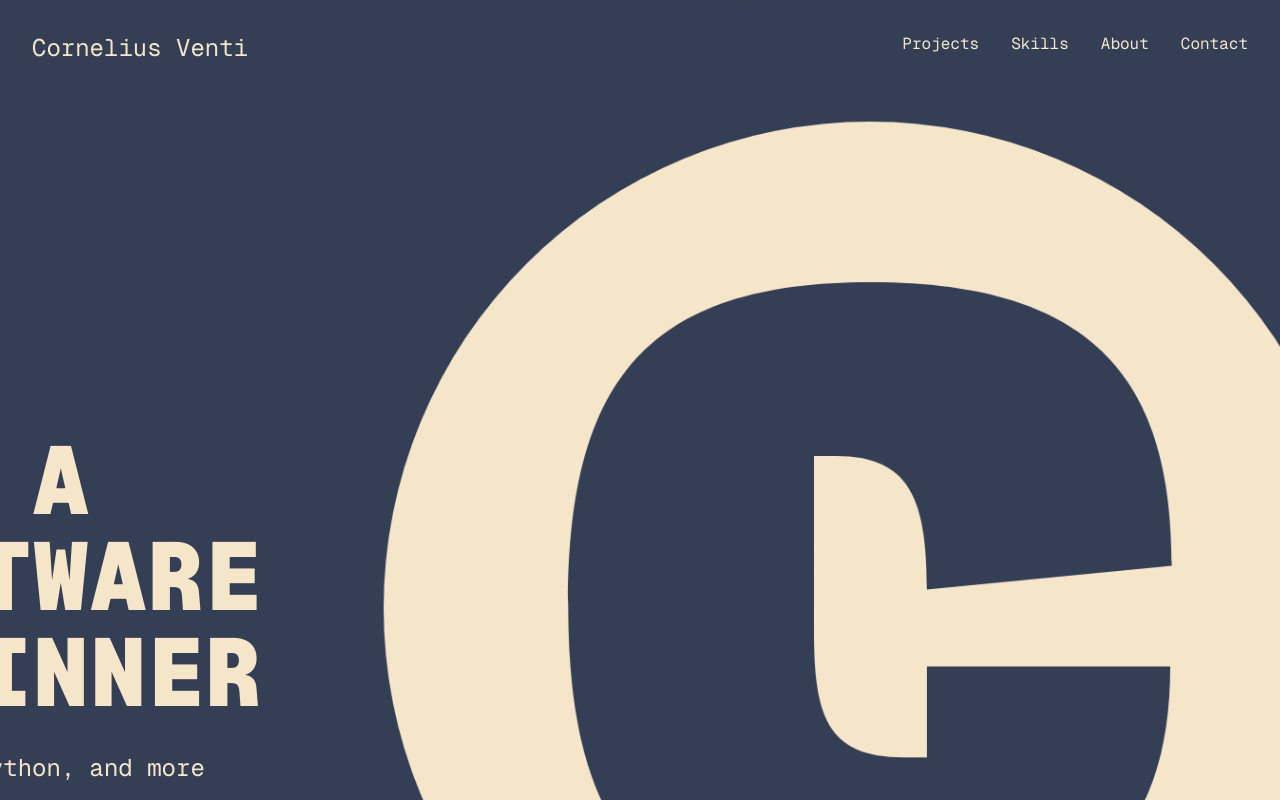
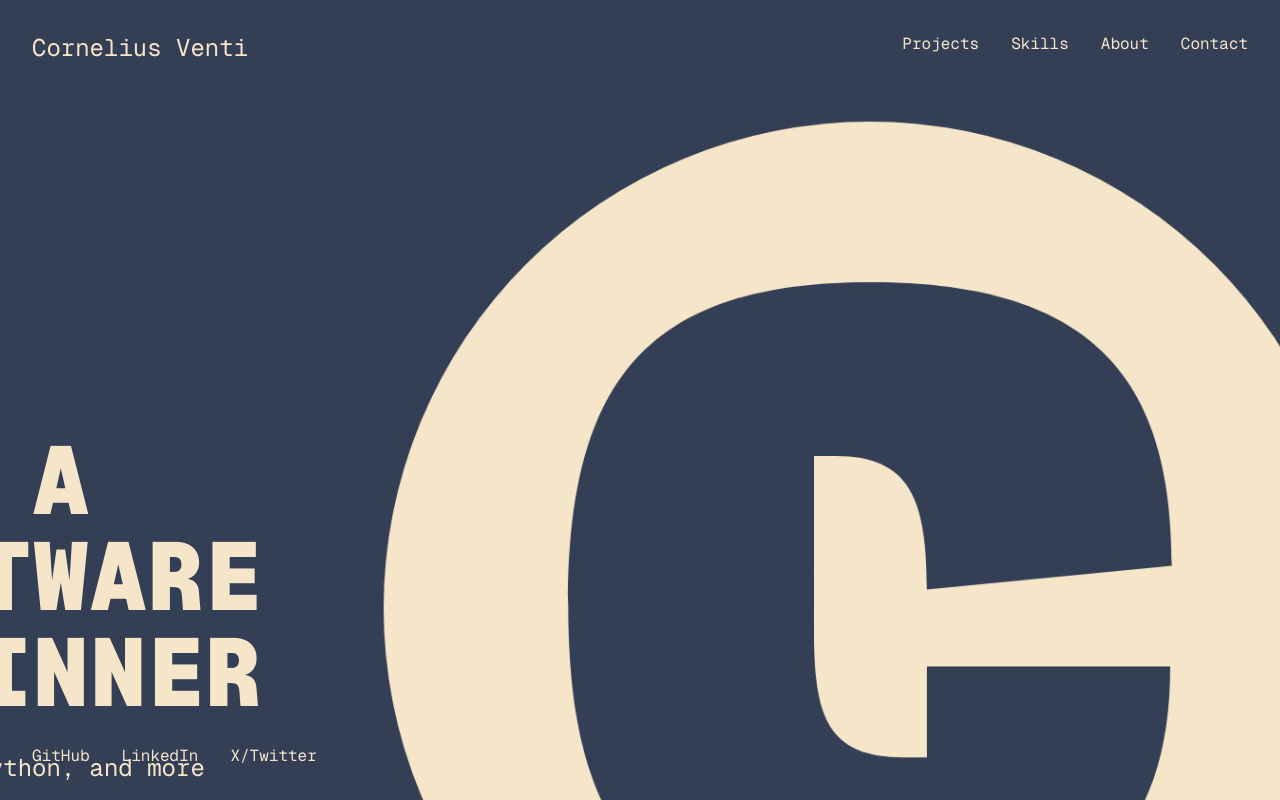
Before and after one commit to corneliusventi/corneliusventi.dev, a Next.js app: page / in a window 1280 px wide. Shown: the top 800 px of the page. Built offline with nearby package versions, Linux system fonts and the light colour scheme.

Commit message:
add footer and update header

```diff
--- a/src/app/layout.tsx
+++ b/src/app/layout.tsx
@@ -28,22 +28,39 @@ export default function RootLayout({
             <nav>
               <ul className="flex gap-4 xl:gap-8">
                 <li>
-                  <Link href="/projects">Projects</Link>
+                  <Link className="hover:underline hover:underline-offset-4" href="/projects">Projects</Link>
                 </li>
                 <li>
-                  <Link href="/skills">Skills</Link>
+                  <Link className="hover:underline hover:underline-offset-4" href="/skills">Skills</Link>
                 </li>
                 <li>
-                  <Link href="/about">About</Link>
+                  <Link className="hover:underline hover:underline-offset-4" href="/about">About</Link>
                 </li>
                 <li>
-                  <Link href="/contact">Contact</Link>
+                  <Link className="hover:underline hover:underline-offset-4" href="/contact">Contact</Link>
                 </li>
               </ul>
             </nav>
           </div>
         </header>
         {children}
+        <footer className="absolute inset-x-0 bottom-0">
+          <div className="container mx-auto flex flex-col justify-between p-8 xl:flex-row">
+            <nav>
+              <ul className="flex gap-4 xl:gap-8">
+                <li>
+                  <Link className="hover:underline hover:underline-offset-4" href="https://github.com/corneliusventi" target="_blank">GitHub</Link>
+                </li>
+                <li>
+                  <Link className="hover:underline hover:underline-offset-4" href="https://linkedin.com/in/corneliusventi" target="_blank">LinkedIn</Link>
+                </li>
+                <li>
+                  <Link className="hover:underline hover:underline-offset-4" href="https://x.com/corneliusventi" target="_blank">X/Twitter</Link>
+                </li>
+              </ul>
+            </nav>
+          </div>
+        </footer>
       </body>
     </html>
   );
```
